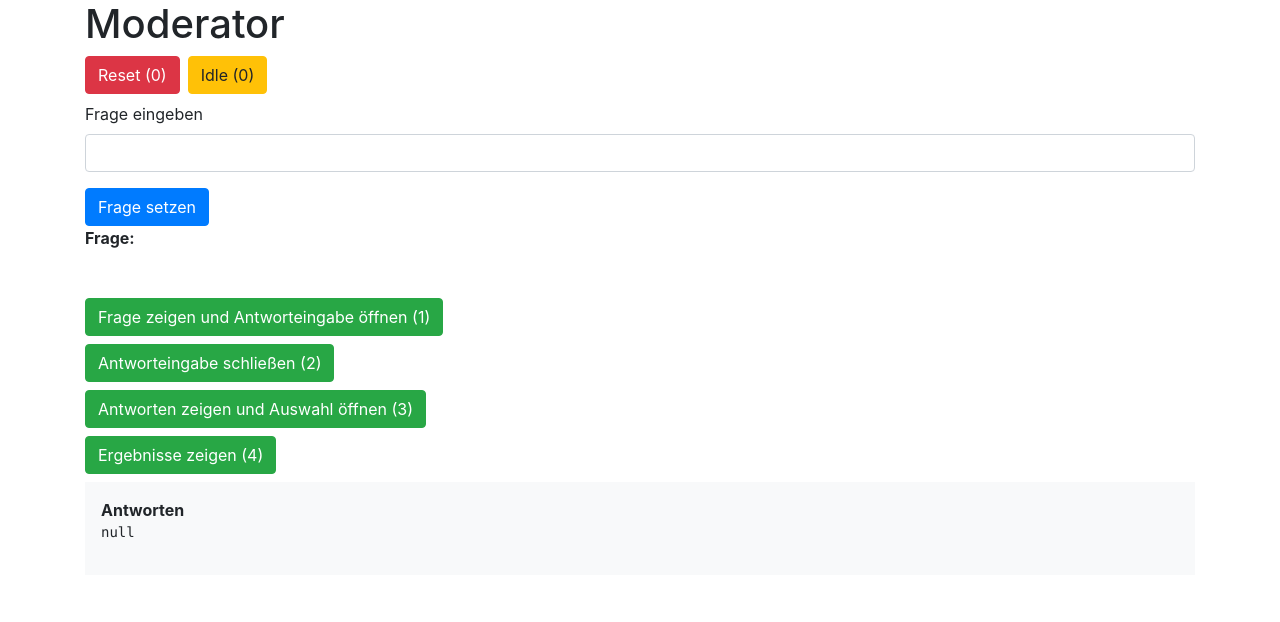
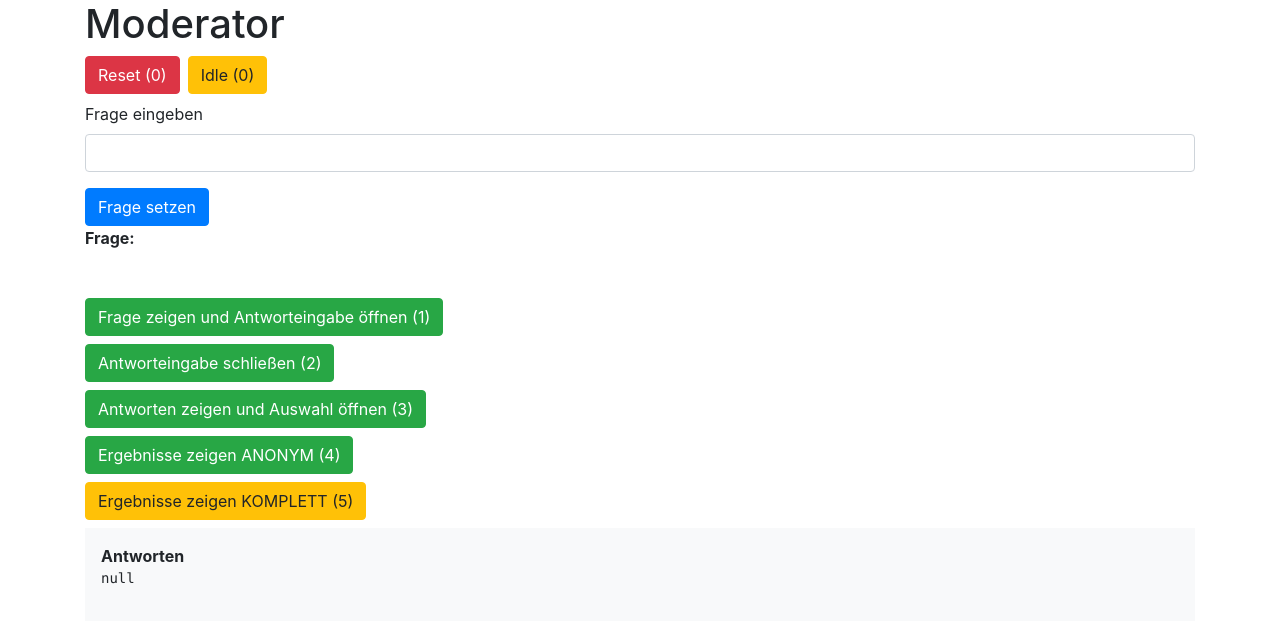
Before and after one commit to fmalcher/nobodysperfect-frontend, an Angular app: page /moderator in a window 1280 px wide. Shown: the top 622 px of the page. Built offline with nearby package versions, Linux system fonts and the light colour scheme; no server answers.

Commit message:
show results anonymous

```diff
--- a/src/app/moderator/moderator.component.html
+++ b/src/app/moderator/moderator.component.html
@@ -34,7 +34,11 @@
 </div>
 
 <div class="mb-2">
-  <button type="button" (click)="setState(4)" class="btn btn-success mr-2">Ergebnisse zeigen (4)</button>
+  <button type="button" (click)="setState(4)" class="btn btn-success mr-2">Ergebnisse zeigen ANONYM (4)</button>
+</div>
+
+<div class="mb-2">
+  <button type="button" (click)="setState(5)" class="btn btn-warning mr-2">Ergebnisse zeigen KOMPLETT (5)</button>
 </div>
 
 <div class="bg-light p-3">
--- a/src/app/player-show-results-full/player-show-results-full.component.html
+++ b/src/app/player-show-results-full/player-show-results-full.component.html
@@ -7,11 +7,11 @@
     <tr>
       <th>Antwort</th>
       <th>gewählt von</th>
-      <th>geschrieben von</th>
+      <th *ngIf="!anonym">geschrieben von</th>
     </tr>
   </thead>
   <tbody>
-    <tr *ngFor="let a of answers$ | async" [ngClass]="{ 'table-success': isModerator(a) }">
+    <tr *ngFor="let a of answers$ | async" [ngClass]="{ 'table-success': isModerator(a) && !anonym }">
       <td>
         {{ a.answer }}
       </td>
@@ -22,7 +22,7 @@
           </ng-container>
         </strong>
       </td>
-      <td>
+      <td *ngIf="!anonym">
         {{ a.name }}
       </td>
     </tr>
@@ -31,7 +31,7 @@
 
 
 <ng-container *ngIf="score$ | async as score">
-  <ng-container *ngIf="score.length">
+  <ng-container *ngIf="score.length && !anonym">
 
     <h4 class="mt-5">Punkte</h4>
 
--- a/src/app/player-show-results-full/player-show-results-full.component.ts
+++ b/src/app/player-show-results-full/player-show-results-full.component.ts
@@ -1,4 +1,4 @@
-import { Component, OnInit, ChangeDetectionStrategy } from '@angular/core';
+import { Component, OnInit, ChangeDetectionStrategy, Input } from '@angular/core';
 import { DataService } from '../shared/data.service';
 import { GameAnswer } from '../shared/types';
 import { map, tap } from 'rxjs/operators';
@@ -10,6 +10,8 @@ import { map, tap } from 'rxjs/operators';
   changeDetection: ChangeDetectionStrategy.OnPush
 })
 export class PlayerShowResultsFullComponent implements OnInit {
+
+  @Input() anonym = false;
 
   answers$ = this.ds.answers$;
   question$ = this.ds.question$;
--- a/src/app/player/player.component.html
+++ b/src/app/player/player.component.html
@@ -9,5 +9,6 @@
   <app-player-give-answer *ngSwitchCase="1"></app-player-give-answer>
   <app-player-wait-results *ngSwitchCase="2"></app-player-wait-results>
   <app-player-choose-answer *ngSwitchCase="3"></app-player-choose-answer>
-  <app-player-show-results-full *ngSwitchCase="4"></app-player-show-results-full>
+  <app-player-show-results-full [anonym]="true" *ngSwitchCase="4"></app-player-show-results-full>
+  <app-player-show-results-full *ngSwitchCase="5"></app-player-show-results-full>
 </ng-container>
```
Also changed, not shown: 1 other file (tests, documents, lock files or other folders).
